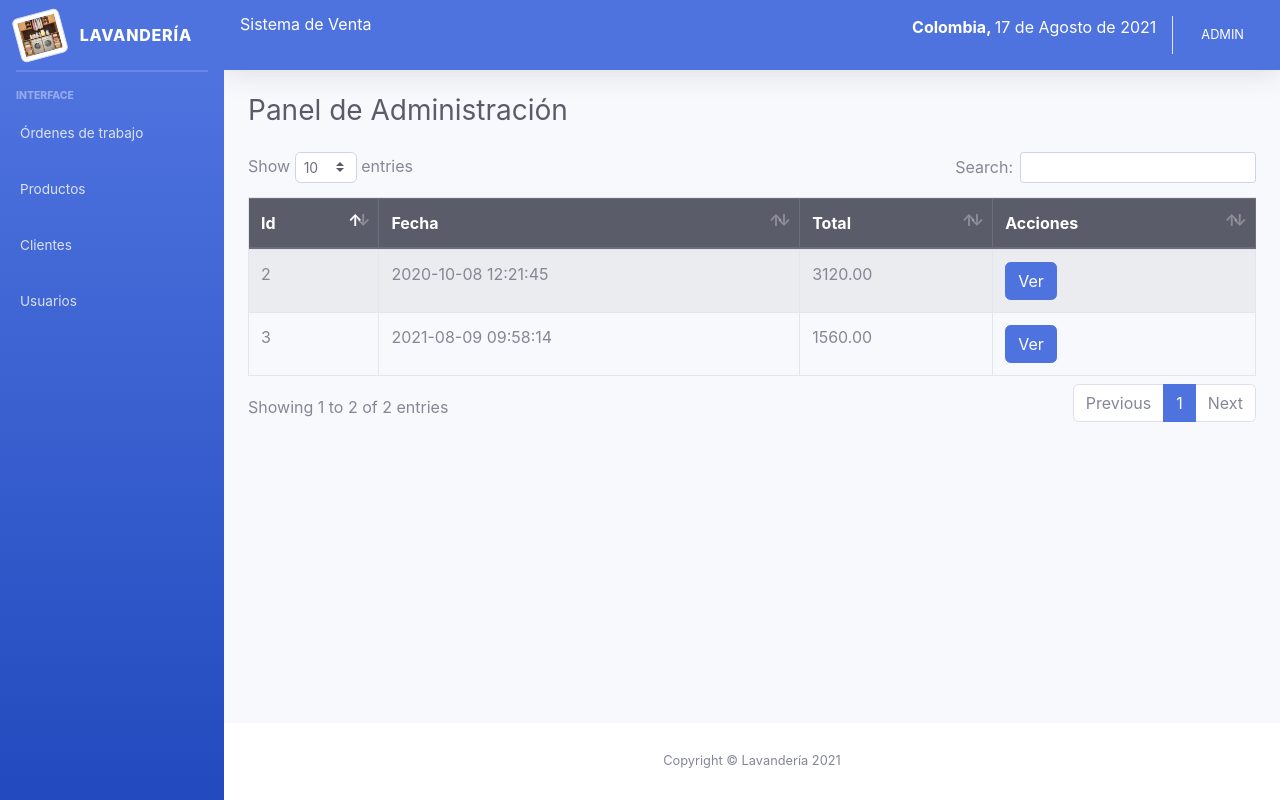
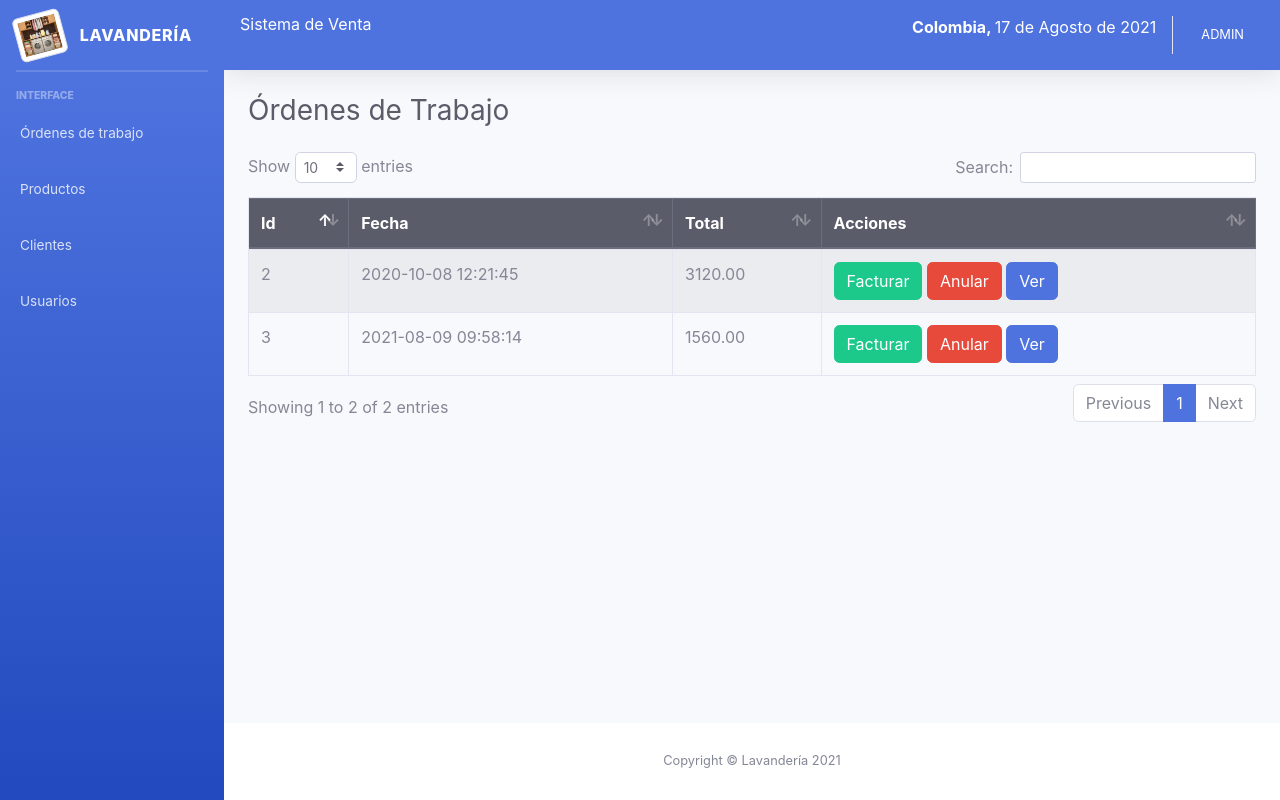
Before and after one commit to SAAMIDESIGN/lavanderia, a PHP site: page /sistema/ventas.php in a window 1280 px wide. Run offline with PHP 8.4, Linux system fonts and the light colour scheme; a user stored in the database is signed in; data comes from the database, SQL or seed files in the repository; some libraries are stand-ins or nearby versions.

Commit message:
Agregar botones anular y facturar

```diff
--- a/sistema/ventas.php
+++ b/sistema/ventas.php
@@ -5,7 +5,7 @@
 
 	<!-- Page Heading -->
 	<div class="d-sm-flex align-items-center justify-content-between mb-4">
-		<h1 class="h3 mb-0 text-gray-800">Panel de Administración</h1>
+		<h1 class="h3 mb-0 text-gray-800">Órdenes de Trabajo</h1>
 	</div>
 	<div class="row">
 		<div class="col-lg-12">
@@ -34,6 +34,8 @@
 									<td><?php echo $dato['fecha']; ?></td>
 									<td><?php echo $dato['totalfactura']; ?></td>
 									<td>
+										<button type="button" class="btn btn-success" cl="<?php echo $dato['codcliente'];  ?>" f="<?php echo $dato['nofactura']; ?>">Facturar</button>
+										<button type="button" class="btn btn-danger" cl="<?php echo $dato['codcliente'];  ?>" f="<?php echo $dato['nofactura']; ?>">Anular</button>
 										<button type="button" class="btn btn-primary view_factura" cl="<?php echo $dato['codcliente'];  ?>" f="<?php echo $dato['nofactura']; ?>">Ver</button>
 									</td>
 								</tr>
```
